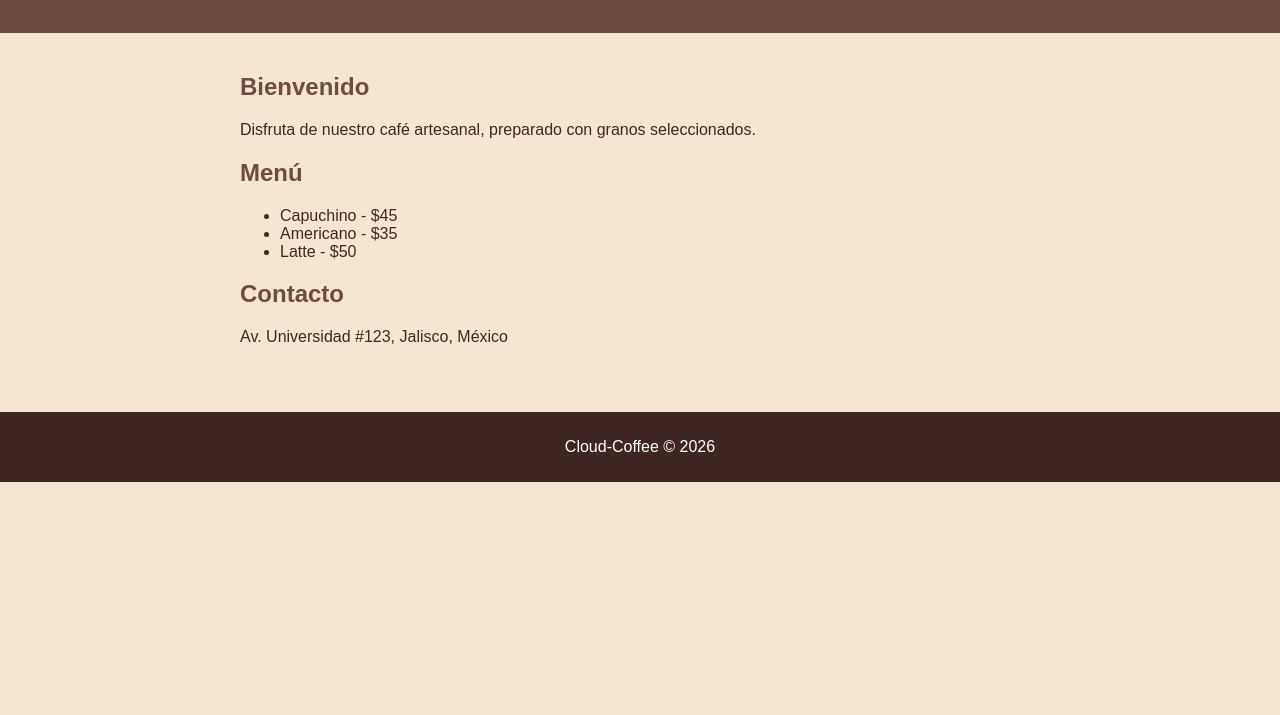
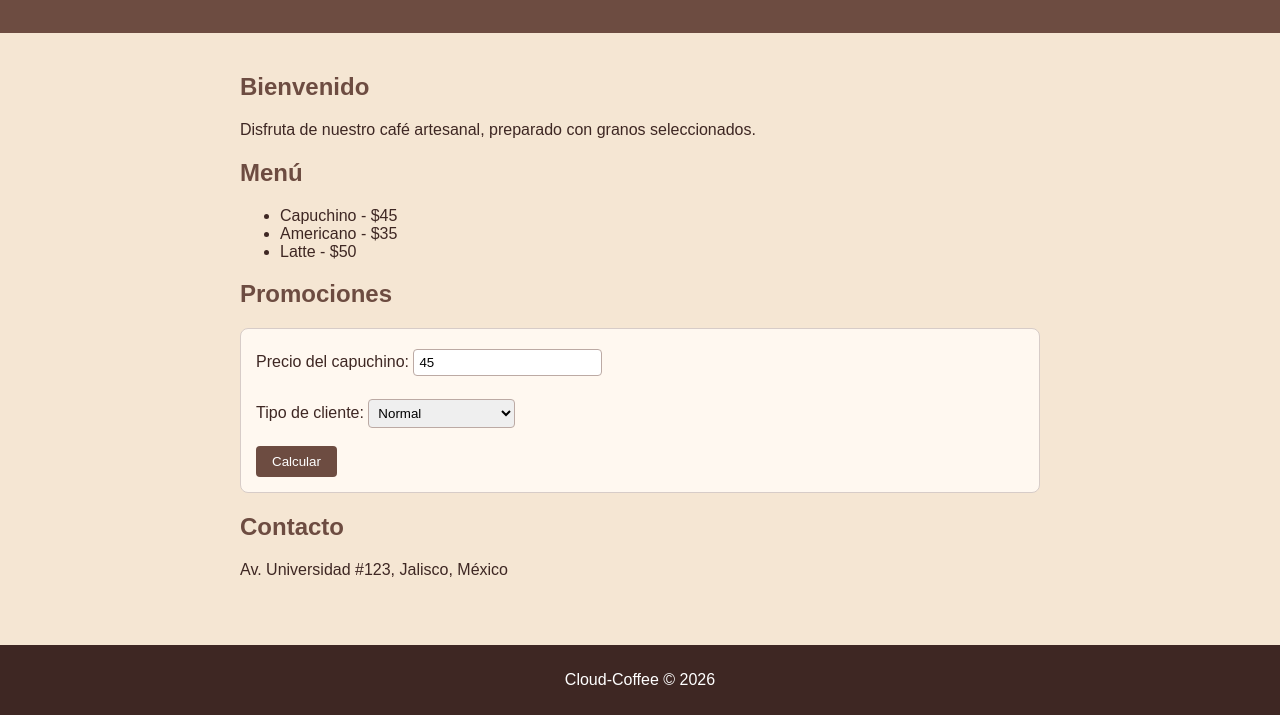
Before and after one commit to bitmind666/cloud-coffee-api, a website: page index.html in a window 1280 px wide. Shown: the part 122-837 px from the top of the page. Before the commit the page ends 800 px from the top, so only its background shows below. Drawn offline with Linux system fonts and the light colour scheme.

Commit message:
feat: agregar sección de promociones al index

```diff
--- a/index.html
+++ b/index.html
@@ -33,6 +33,34 @@
             padding: 10px;
             margin-top: 30px;
         }
+        form {
+            background-color: #fff8f0;
+            padding: 15px;
+            border-radius: 8px;
+            border: 1px solid #d7ccc8;
+        }
+        input, select {
+            padding: 5px;
+            margin-top: 5px;
+            border-radius: 4px;
+            border: 1px solid #bcaaa4;
+        }
+        button {
+            background-color: #6d4c41;
+            color: white;
+            padding: 8px 16px;
+            border: none;
+            border-radius: 4px;
+            cursor: pointer;
+        }
+        button:hover {
+            background-color: #4e342e;
+        }
+        #resultado {
+            font-weight: bold;
+            color: #2e7d32;
+            margin-top: 10px;
+        }
     </style>
 </head>
 <body>
@@ -43,17 +71,37 @@
     <main>
         <h2>Bienvenido</h2>
         <p>Disfruta de nuestro café artesanal, preparado con granos seleccionados.</p>
+
         <h2>Menú</h2>
         <ul>
             <li>Capuchino - $45</li>
             <li>Americano - $35</li>
             <li>Latte - $50</li>
         </ul>
+
+        <h2>Promociones</h2>
+        <form id="form-promo">
+            <label>Precio del capuchino:
+                <input type="number" id="precio" value="45" min="1">
+            </label><br><br>
+            <label>Tipo de cliente:
+                <select id="tipo">
+                    <option value="normal">Normal</option>
+                    <option value="estudiante">Estudiante (10%)</option>
+                    <option value="cumple">Cumpleaños (15%)</option>
+                </select>
+            </label><br><br>
+            <button type="button" onclick="calcularPromo()">Calcular</button>
+        </form>
+        <p id="resultado"></p>
+
         <h2>Contacto</h2>
         <p>Av. Universidad #123, Jalisco, México</p>
     </main>
     <footer>
         <p>Cloud-Coffee &copy; 2026</p>
     </footer>
+
+    <script src="script.js"></script>
 </body>
 </html>
```
